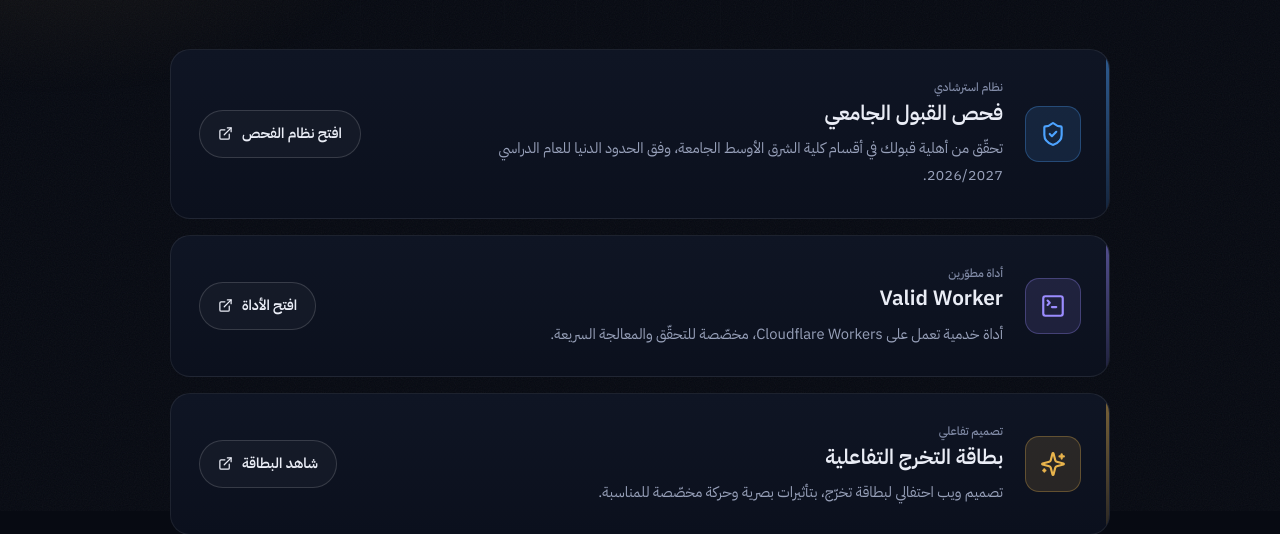
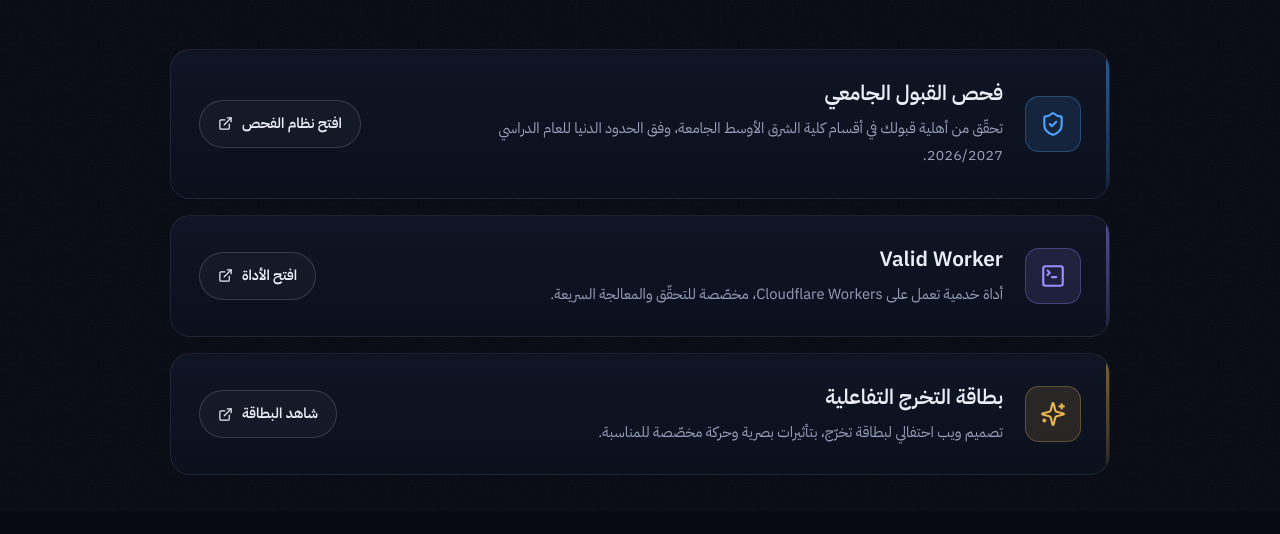
Before and after one commit to zOmarIQ/omar-projects-hub, a plain HTML site: page index.html in a window 1280 px wide. Shown: the part 289-823 px from the top of the page. Drawn offline with Linux system fonts and the light colour scheme.

Commit message:
refactor: drop generic entrance animation and redundant card labels
Design pass against the frontend-design checklist.

- remove the staggered fade/slide-up on the cards: that is the templated
  default. The sequential accent-rail draw is now the page's single
  load moment, and cards simply appear.
- remove .card__kind: a label above content that only repeated what each
  card's own description already says.
- collapse three decorative background gradient washes into one.
- tighten rail timing to .6s with a 0/90/180ms stagger.

```diff
--- a/index.html
+++ b/index.html
@@ -123,10 +123,7 @@ svg{ display:block; }
 }
 
 .bg-glow{
-  background:
-    radial-gradient(52% 40% at 50% -4%, rgba(77,163,255,.20), transparent 70%),
-    radial-gradient(40% 32% at 90% 10%, rgba(155,140,255,.11), transparent 72%),
-    radial-gradient(38% 30% at 4% 26%, rgba(233,180,76,.07), transparent 74%);
+  background:radial-gradient(58% 42% at 50% -6%, rgba(77,163,255,.17), transparent 70%);
 }
 
 .bg-grain{
@@ -257,8 +254,6 @@ main{ flex:1; position:relative; z-index:1; }
   text-decoration:none;
   color:inherit;
 
-  animation:rise .55s var(--ease) backwards;
-  animation-delay:var(--d, 0ms);
   transition:
     transform .45s var(--ease),
     border-color .45s var(--ease),
@@ -286,7 +281,7 @@ main{ flex:1; position:relative; z-index:1; }
   opacity:.5;
   background:linear-gradient(180deg, var(--accent), color-mix(in srgb, var(--accent) 25%, transparent));
   transform-origin:top;
-  animation:railIn .7s var(--ease) backwards;
+  animation:railIn .6s var(--ease) backwards;
   animation-delay:var(--d, 0ms);
   transition:opacity .4s var(--ease);
 }
@@ -312,12 +307,6 @@ main{ flex:1; position:relative; z-index:1; }
   min-width:0;
   display:flex;
   flex-direction:column;
-}
-
-.card__kind{
-  font-size:.73rem;
-  font-weight:500;
-  color:var(--paper-faint);
 }
 
 .card__title{
@@ -447,19 +436,14 @@ main{ flex:1; position:relative; z-index:1; }
 }
 
 /* ---- 9. Motion ------------------------------------------- */
-@keyframes rise{
-  from{ opacity:0; transform:translateY(14px); }
-  to  { opacity:1; transform:none; }
-}
-
 @keyframes railIn{
   from{ transform:scaleY(0); }
   to  { transform:scaleY(1); }
 }
 
-.projects > .card:nth-child(1){ --d:40ms; }
-.projects > .card:nth-child(2){ --d:130ms; }
-.projects > .card:nth-child(3){ --d:220ms; }
+.projects > .card:nth-child(1){ --d:0ms; }
+.projects > .card:nth-child(2){ --d:90ms; }
+.projects > .card:nth-child(3){ --d:180ms; }
 
 /* ---- 10. Responsive -------------------------------------- */
 @media (max-width:820px){
@@ -576,7 +560,6 @@ main{ flex:1; position:relative; z-index:1; }
       <span class="card__rail" aria-hidden="true"></span>
       <span class="card__tile" aria-hidden="true"><svg><use href="#i-shield"></use></svg></span>
       <span class="card__text">
-        <span class="card__kind">نظام استرشادي</span>
         <span class="card__title">فحص القبول الجامعي</span>
         <span class="card__desc">
           تحقّق من أهلية قبولك في أقسام كلية الشرق الأوسط الجامعة، وفق الحدود الدنيا للعام الدراسي
@@ -597,7 +580,6 @@ main{ flex:1; position:relative; z-index:1; }
       <span class="card__rail" aria-hidden="true"></span>
       <span class="card__tile" aria-hidden="true"><svg><use href="#i-terminal"></use></svg></span>
       <span class="card__text">
-        <span class="card__kind">أداة مطوّرين</span>
         <span class="card__title">Valid Worker</span>
         <span class="card__desc">
           أداة خدمية تعمل على <bdi>Cloudflare Workers</bdi>، مخصّصة للتحقّق والمعالجة السريعة.
@@ -617,7 +599,6 @@ main{ flex:1; position:relative; z-index:1; }
       <span class="card__rail" aria-hidden="true"></span>
       <span class="card__tile" aria-hidden="true"><svg><use href="#i-sparkles"></use></svg></span>
       <span class="card__text">
-        <span class="card__kind">تصميم تفاعلي</span>
         <span class="card__title">بطاقة التخرج التفاعلية</span>
         <span class="card__desc">
           تصميم ويب احتفالي لبطاقة تخرّج، بتأثيرات بصرية وحركة مخصّصة للمناسبة.
```
